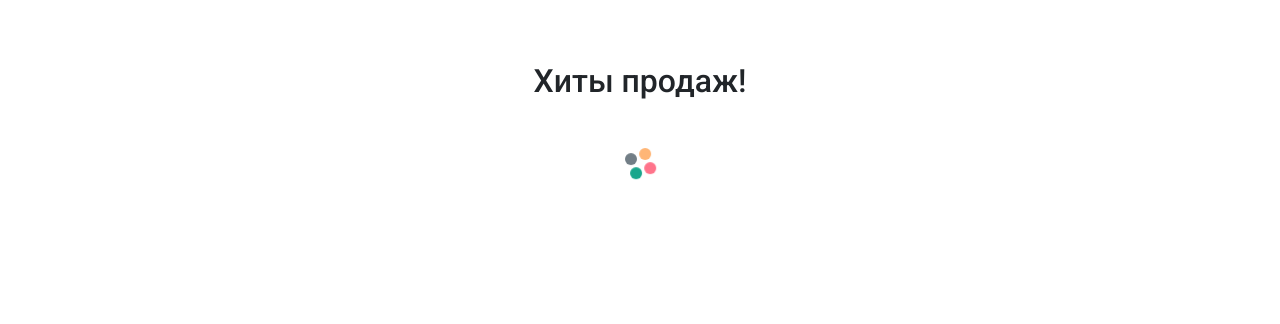
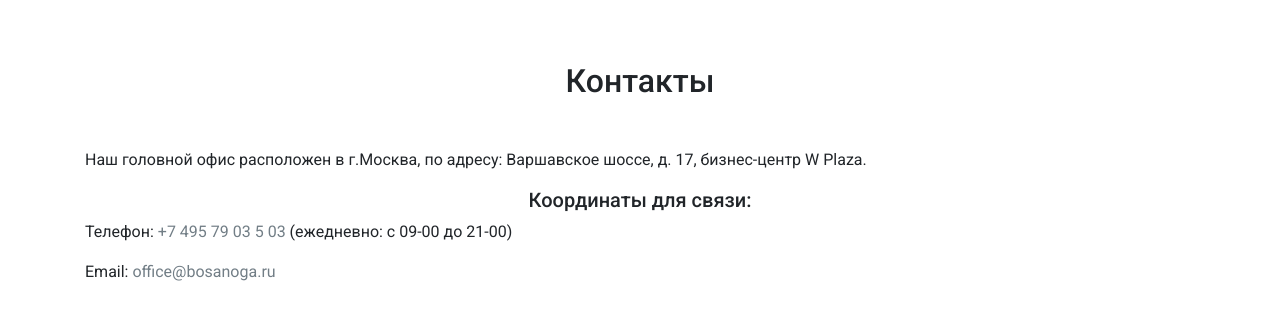
Before and after one commit to ioalpatov-education/diploma, a React (Create React App) app in the folder frontend/: page /contacts in a window 1280 px wide. Shown: the part 628-952 px from the top of the page. Built offline with nearby package versions, Linux system fonts and the light colour scheme.

Commit message:
добавлен компонент контактов

```diff
--- a/frontend/src/App.js
+++ b/frontend/src/App.js
@@ -2,6 +2,7 @@ import "./App.css";
 import HomePage from "./views/HomePage";
 import CatalogPage from "./views/CatalogPage";
 import AboutPage from "./views/AboutPage";
+import ContactsPage from "./views/ContactsPage";
 import Header from "./components/Header";
 import Footer from "./components/Footer";
 import { useRoutes } from "react-router-dom";
@@ -22,7 +23,7 @@ function App() {
     },
     {
       path: "/contacts",
-      element: <HomePage />,
+      element: <ContactsPage />,
     },
   ]);
 
--- /dev/null
+++ b/frontend/src/views/ContactsPage/index.jsx
@@ -0,0 +1,21 @@
+const ContactsPage = () => {
+  return (
+    <section className="top-sales">
+      <h2 className="text-center">Контакты</h2>
+      <p>
+        Наш головной офис расположен в г.Москва, по адресу: Варшавское шоссе, д.
+        17, бизнес-центр W Plaza.
+      </p>
+      <h5 className="text-center">Координаты для связи:</h5>
+      <p>
+        Телефон: <a href="tel:+7-495-790-35-03">+7 495 79 03 5 03</a>{" "}
+        (ежедневно: с 09-00 до 21-00)
+      </p>
+      <p>
+        Email: <a href="mailto:office@bosanoga.ru">office@bosanoga.ru</a>
+      </p>
+    </section>
+  );
+};
+
+export default ContactsPage;
```
